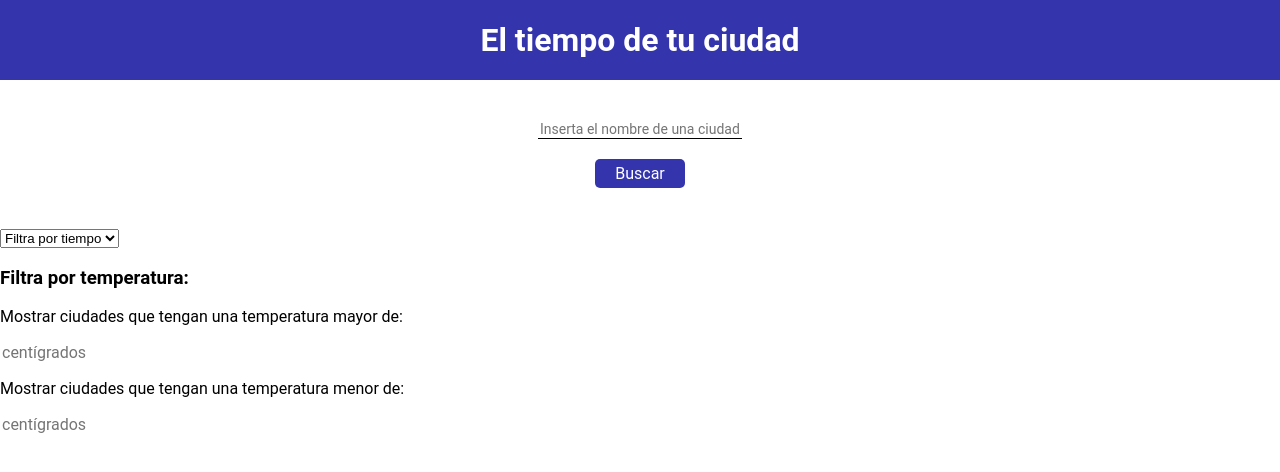
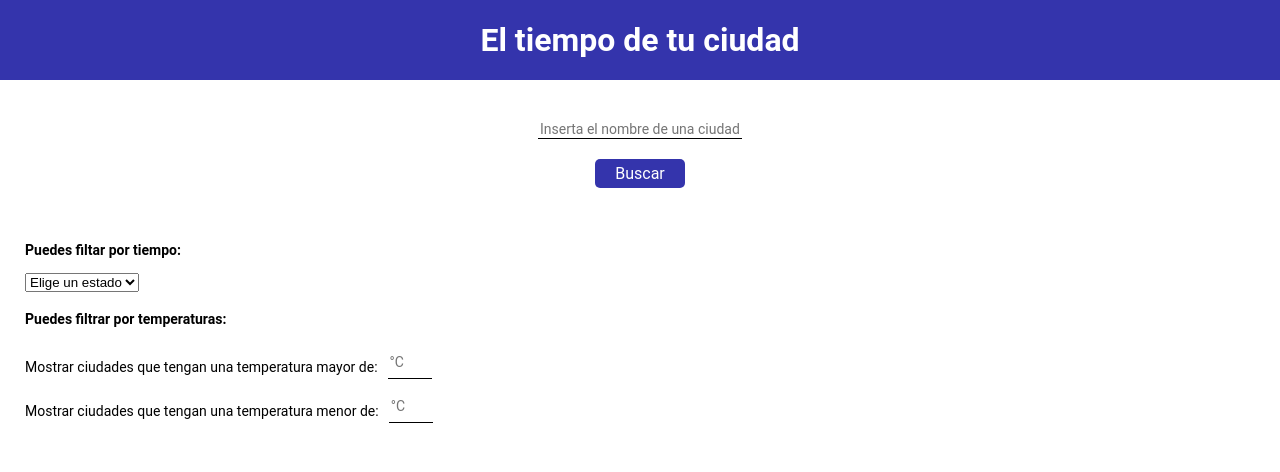
Before and after one commit to AnitaMartinez/api-weather, a React (Create React App) app: page / in a window 1280 px wide. Shown: the top 472 px of the page. Built offline with nearby package versions, Linux system fonts and the light colour scheme.

Commit message:
Finish layout

```diff
--- a/src/components/Card.js
+++ b/src/components/Card.js
@@ -5,7 +5,7 @@ const Card = ({ infoCity }) => {
   const { nameCity, weatherState, temperature, abbr } = infoCity;
   return (
     <li className="card">
-      <h4 className="title-card">{nameCity}</h4>
+      <h5 className="title-card">{nameCity}</h5>
       <div className="container-infoCard">
         <img
           src={`https://www.metaweather.com/static/img/weather/${abbr}.svg`}
--- a/src/components/Cards.js
+++ b/src/components/Cards.js
@@ -35,11 +35,11 @@ class Cards extends Component {
       temperatures.length > 0 ? sumAndAverage(temperatures) : [];
 
     return (
-      <div>
+      <div className="container-intro-cards">
         {averageTemperature.length > 0 && (
           <div>
-            <h2>Temperatura media de las ciudades: </h2>
-            <p>{averageTemperature} centígrados</p>
+            <h2 className="txt-sm">Temperatura media de las ciudades: </h2>
+            <p className="txt-sm">{averageTemperature} centígrados</p>
           </div>
         )}
         <ul className="cards">
--- a/src/components/Filters.js
+++ b/src/components/Filters.js
@@ -22,10 +22,11 @@ const Filters = ({
     onChangeMinTemInput(event.target.value, typeMaxTemp);
   };
   return (
-    <div>
+    <div className="container-filters">
+      <h3 className="txt-sm">Puedes filtar por tiempo:</h3>
       <select onChange={handleChangeSelector} value={valueWeatherSelector}>
         <option value="" defaultValue>
-          Filtra por tiempo
+          Elige un estado
         </option>
         <option value={weatherStatesEnum.snow}>Nieve</option>
         <option value={weatherStatesEnum.sleet}>Aguanieve</option>
@@ -39,21 +40,31 @@ const Filters = ({
         <option value={weatherStatesEnum.clear}>Soleado</option>
       </select>
 
-      <h3>Filtra por temperatura:</h3>
-      <p>Mostrar ciudades que tengan una temperatura mayor de:</p>
+      <h4 className="txt-sm">Puedes filtrar por temperaturas:</h4>
+      <div className="container-input-filter">
+        <p className="txt-sm">
+          Mostrar ciudades que tengan una temperatura mayor de:
+        </p>
         <input
           type="number"
           value={valueTempMinInput}
           onChange={handleChangeMinTempInput}
-        placeholder="centígrados"
+          placeholder="°C"
+          className="input-filter"
         />
-      <p>Mostrar ciudades que tengan una temperatura menor de:</p>
+      </div>
+      <div className="container-input-filter">
+        <p className="txt-sm">
+          Mostrar ciudades que tengan una temperatura menor de:
+        </p>
         <input
           type="number"
           value={valueTempMaxInput}
           onChange={handleChangeMaxTempInput}
-        placeholder="centígrados"
+          placeholder="°C"
+          className="input-filter"
         />
+      </div>
     </div>
   );
 };
--- a/src/components/Searcher.js
+++ b/src/components/Searcher.js
@@ -12,7 +12,7 @@ const Searcher = ({ onClick, onChange, valueInput, type }) => {
         placeholder="Inserta el nombre de una ciudad"
         value={valueInput}
         onChange={handleChangeInput}
-        className="searchInput"
+        className="input-search"
       />
       <button className="btn-search" onClick={onClick}>
         Buscar
--- a/src/styles.css
+++ b/src/styles.css
@@ -36,7 +36,7 @@ button {
   align-items: center;
 }
 
-.searchInput {
+.input-search {
   background: transparent;
   border: none;
   border-bottom: 1px solid #000000;
@@ -55,6 +55,7 @@ button {
 .cards {
   display: flex;
   flex-wrap: wrap;
+  justify-content: center;
 }
 
 .card {
@@ -86,3 +87,29 @@ button {
   width: 80px;
   margin-right: 30px;
 }
+
+.txt-sm {
+  font-size: 14px;
+}
+
+.container-filters {
+  padding-left: 25px;
+}
+
+.container-input-filter {
+  display: flex;
+}
+
+.input-filter {
+  background: transparent;
+  border: none;
+  border-bottom: 1px solid #000000;
+  width: 40px;
+  font-size: 14px;
+  margin-bottom: 10px;
+  margin-left: 10px;
+}
+
+.container-intro-cards {
+  padding-left: 25px;
+}
```
Lines whose indentation alone changed are shown as unchanged.
